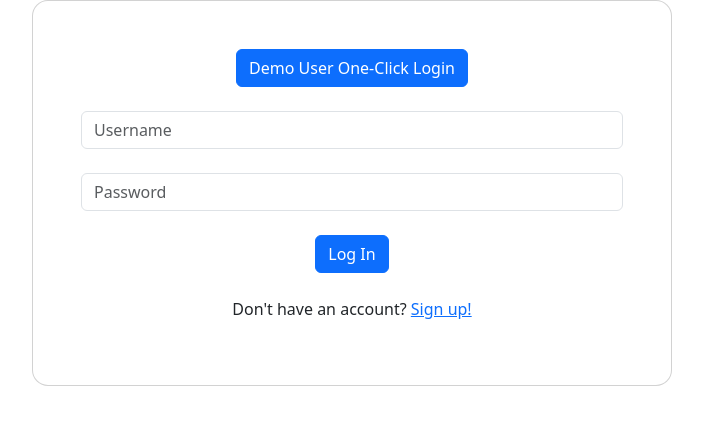
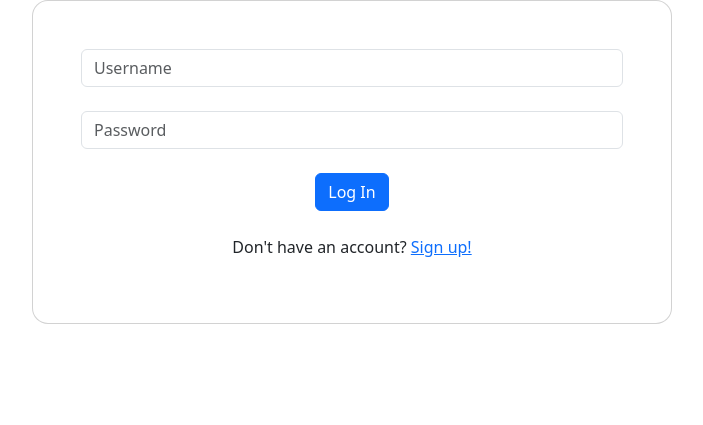
Before and after one commit to nsbennett/bug_tracker, a Django app: page /login/ in a window 1280 px wide. Shown: the part 58-483 px from the top of the page, without its empty margins (288-991 px from the left). Run offline with Django 4.2, Linux system fonts and the light colour scheme; some libraries are stand-ins or nearby versions.

Commit message:
changed one click login, updated UI

```diff
--- a/base_app/views.py
+++ b/base_app/views.py
@@ -43,11 +43,6 @@ def loginPage(request):
     """Renders login page"""
     page = "login"
 
-    demo_user = env("DEMO_USER")
-    demo_user_password = env("DEMO_USER_PASSWORD")
-
-    context = {"demo_user": demo_user, "demo_user_password": demo_user_password,}
-
     if request.user.is_authenticated:
         return redirect("user_tickets")
 
@@ -69,7 +64,7 @@ def loginPage(request):
         else:
             messages.error(request, "Username or password is incorrect.")
 
-    return render(request, 'login_register.html', context)
+    return render(request, 'login_register.html')
 
 """Returns user to login page after logging out"""
 def logoutPage(request):
@@ -237,3 +232,16 @@ def userProfile(request):
         "profile_form": profile_form,
     }
     return render(request, "profile_page.html", context)
+
+
+def oneClickDemoLogin(request):
+    demo_user = env("DEMO_USER")
+    demo_user_password = env("DEMO_USER_PASSWORD")
+    thingie = User.objects.get(username=demo_user)
+    # user = authenticate(request, username=demo_user, password=demo_user_password)
+    login(request, thingie)
+    tickets = CreateTicket.objects.filter(ticket_author=request.user.id)
+    context = {
+        "tickets": tickets,
+    }
+    return render(request, "view_tickets.html", context)
--- a/templates/login_register.html
+++ b/templates/login_register.html
@@ -23,18 +23,6 @@
 <div class="col-sm-6">
 <div class="card shadow-2-strong" style="border-radius: 1rem;">
 <div class="card-body p-5 text-center">
-  <form action="{% url 'login_page' %}" method="POST">
-    {% csrf_token %}
-    <div hidden>
-    <div class="form-outline mb-4">
-      <input type="text" name="username" placeholder="Username" class="form-control" value="{{ demo_user }}">
-    </div>
-    <div class="form-outline mb-4">
-    <input type="password" name="password" placeholder="Password" class="form-control" value="{{ demo_user_password }}">
-  </div>
-</div>
-    <button type="submit" class="btn btn-primary btn-block mb-4">Demo User One-Click Login</button>
-  </form>
 
   <form action="{% url 'login_page' %}" method="POST">
       {% csrf_token %}
--- a/users/urls.py
+++ b/users/urls.py
@@ -1,6 +1,6 @@
 from django.urls import path
 from django.shortcuts import render
-from base_app.views import loginPage, logoutPage, registerUser, userProfile
+from base_app.views import loginPage, logoutPage, registerUser, userProfile, oneClickDemoLogin
 
 
 def ticket_page(request):
@@ -11,4 +11,5 @@ urlpatterns = [
     path('logout/', logoutPage, name="logout"),
     path('register/', registerUser, name="register"),
     path('user_profile/', userProfile, name="user_profile"),
+    path('demo_login/', oneClickDemoLogin, name="one_click_demo_login"),
 ]
```
Also changed, not shown: templates/home.html (+1 -7 lines), templates/submit_ticket.html (+26 -6 lines).
